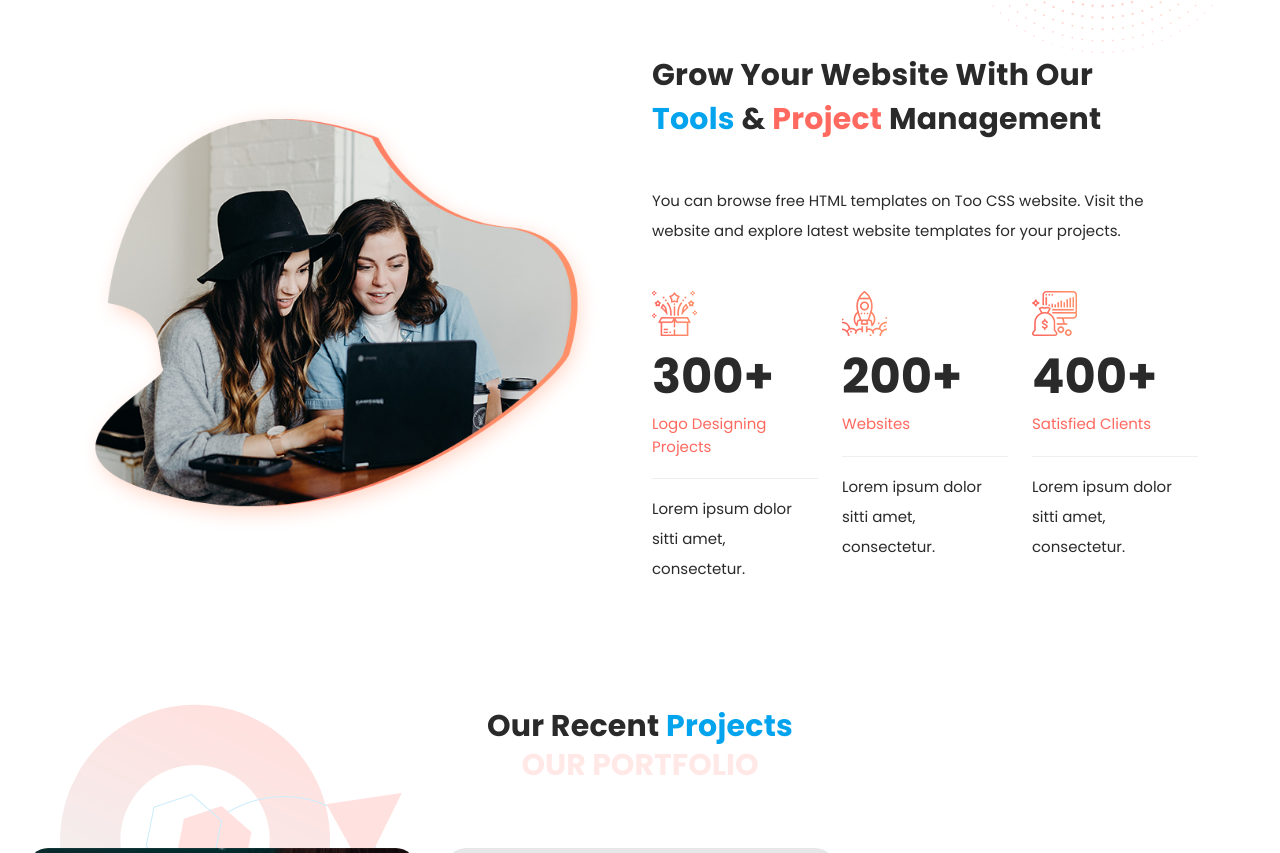
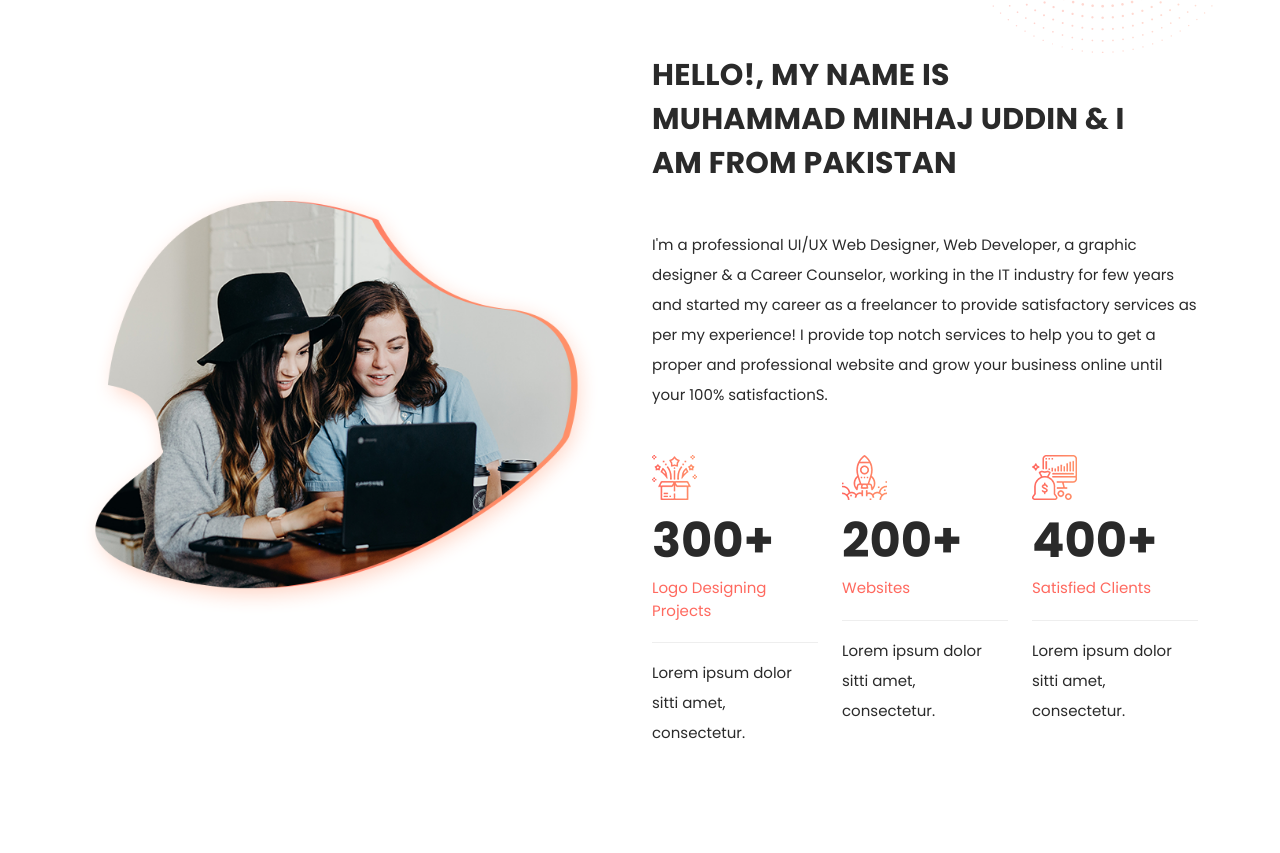
Before and after one commit to MuhammadMinhajUddin/myweb.github.io, a plain HTML site: page index.html in a window 1280 px wide. Shown: the part 1556-2409 px from the top of the page. Drawn offline with Linux system fonts and the light colour scheme.

Commit message:
Update index.html

```diff
--- a/index.html
+++ b/index.html
@@ -192,8 +192,12 @@ https://templatemo.com/tm-565-onix-digital
         </div>
         <div class="col-lg-6">
           <div class="section-heading">
-            <h2>Grow your website with our <em>Tools</em> &amp; <span>Project</span> Management</h2>
-            <p>You can browse free HTML templates on Too CSS website. Visit the website and explore latest website templates for your projects.</p>
+            <h2>HELLO!,
+             MY NAME IS MUHAMMAD MINHAJ UDDIN
+             & I AM FROM PAKISTAN</h2>
+            <p>I'm a professional UI/UX Web Designer, Web Developer, a graphic designer & a Career Counselor, working in the IT industry for few years and started
+              my career as a freelancer to provide satisfactory services as per my experience! I provide top notch services to help you to get a proper and
+              professional website and grow your business online until your 100% satisfactionS.</p>
             <div class="row">
               <div class="col-lg-4">
                 <div class="fact-item">
```
